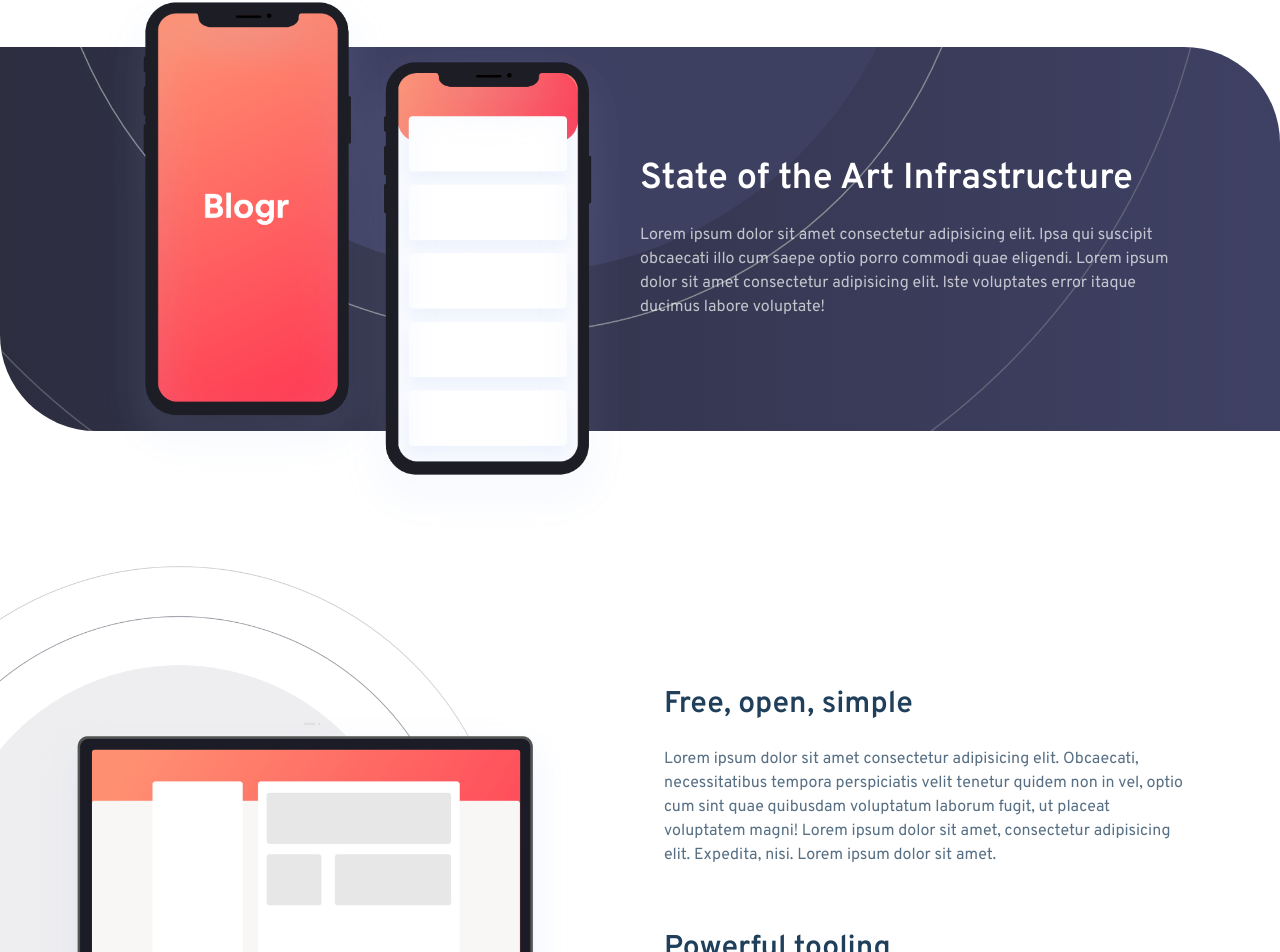
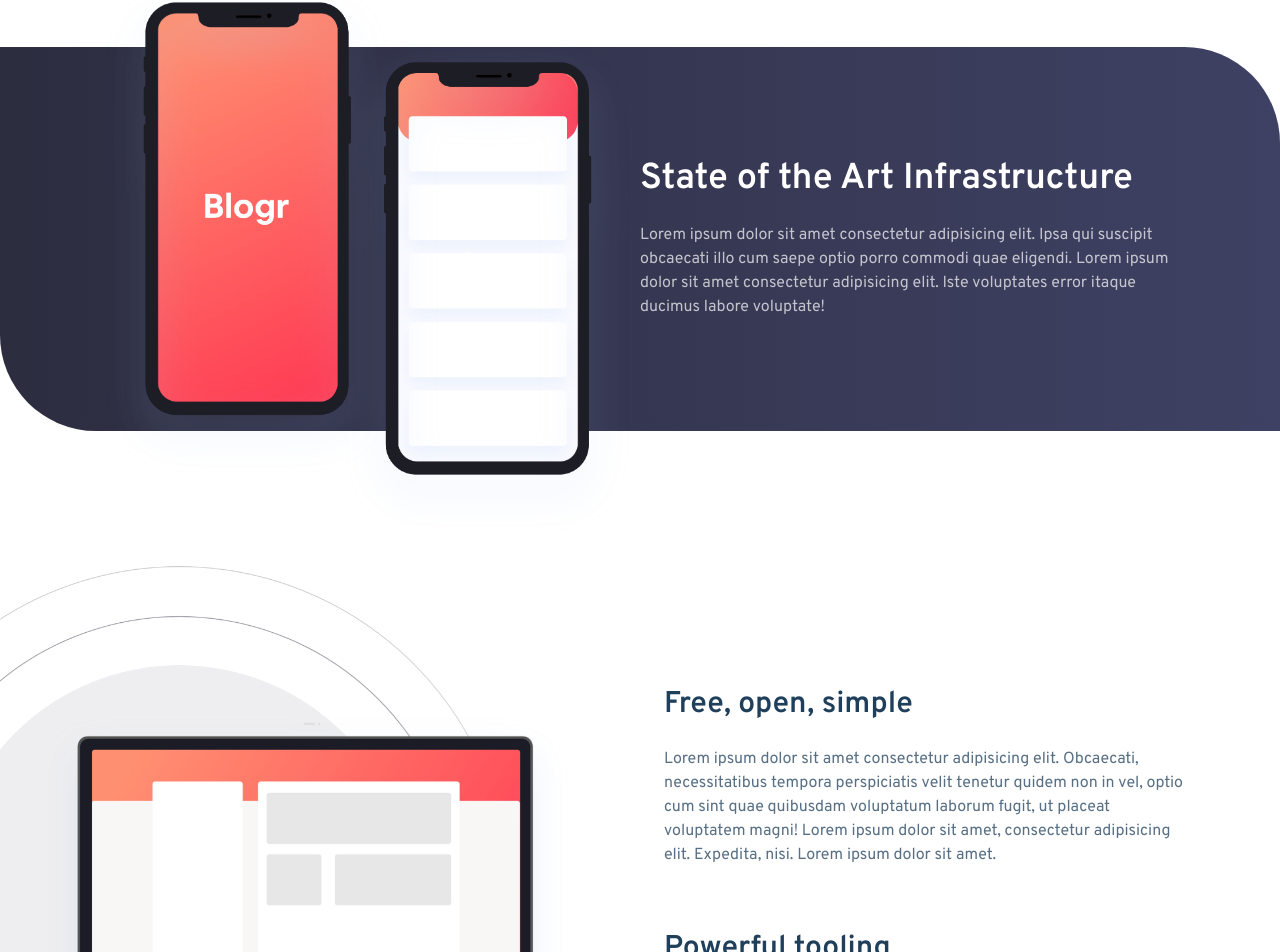
Before and after one commit to dimashilmawan/landing-page-next-13-framer-motion, a Next.js app: page / in a window 1280 px wide. Shown: the part 1611-2563 px from the top of the page. Built offline with nearby package versions, Linux system fonts and the light colour scheme.

Commit message:
add animate again

```diff
--- a/app/components/AuthModal.jsx
+++ b/app/components/AuthModal.jsx
@@ -23,6 +23,7 @@ const AuthModal = ({ login }) => {
             >
               <Image
                 alt="Image Auth"
+                priority
                 className="h-auto w-full object-cover"
                 src={login ? illustrationLaptopMobile : illustrationPhones}
               />
--- a/app/components/MobileNav.jsx
+++ b/app/components/MobileNav.jsx
@@ -29,6 +29,7 @@ const MobileNav = () => {
               <Image
                 alt="icon hamburger "
                 src={iconHamburger}
+                priority
                 className="h-auto w-[32px]"
               />
             </motion.button>
--- a/app/components/Modal.jsx
+++ b/app/components/Modal.jsx
@@ -63,6 +63,7 @@ const Labels = ({ dropdown, onToggleDropdown }) => {
               <Image
                 alt="icon arrow"
                 src={iconArrow}
+                priority
                 className={`-mb-1 h-auto w-[12px]  ${
                   dropdown === label ? "rotate-180 " : ""
                 } transition-all`}
--- a/app/components/NavLink.jsx
+++ b/app/components/NavLink.jsx
@@ -24,6 +24,7 @@ const NavLink = ({ children }) => {
       <Image
         alt=""
         src={iconArrow}
+        priority
         className="-mb-[2px] h-auto w-[12px] opacity-75 transition-all duration-200 group-hover:rotate-180 group-hover:opacity-100"
       />
       <ToolTips isTooltipsActive={isTooltipsActive} label={children} />
--- a/app/components/TextBox.jsx
+++ b/app/components/TextBox.jsx
@@ -1,6 +1,15 @@
-const TextBox = ({ children, className, direction }) => {
+"use client";
+import { motion } from "framer-motion";
+
+const TextBox = ({ children, className, direction, delay = false }) => {
   return (
-    <div className={` ${className}`}>
+    <motion.div
+      initial={{ opacity: 0, x: direction === "left" ? "50%" : "-50%" }}
+      whileInView={{ opacity: 1, x: 0 }}
+      viewport={{ amount: 0.5 }}
+      transition={{ delay: delay ? 0.2 : 0 }}
+      className={`${className}`}
+    >
       <h3 className="text-3xl font-semibold text-[#1f3f5b] xl:text-2xl lg:text-xl xs:text-lg">
         {children}
       </h3>
@@ -11,7 +20,24 @@ const TextBox = ({ children, className, direction }) => {
         voluptatem magni! Lorem ipsum dolor sit amet, consectetur adipisicing
         elit. Expedita, nisi. Lorem ipsum dolor sit amet.
       </p>
-    </div>
+    </motion.div>
   );
 };
 export default TextBox;
+// const TextBox = ({ children, className, direction }) => {
+//   return (
+//     <div className={` ${className}`}>
+//       <h3 className="text-3xl font-semibold text-[#1f3f5b] xl:text-2xl lg:text-xl xs:text-lg">
+//         {children}
+//       </h3>
+//       <p className="mt-6 text-[rgba(31,63,91,0.75)] lg:mt-3 lg:text-sm">
+//         Lorem ipsum dolor sit amet consectetur adipisicing elit. Obcaecati,
+//         necessitatibus tempora perspiciatis velit tenetur quidem non in vel,
+//         optio cum sint quae quibusdam voluptatum laborum fugit, ut placeat
+//         voluptatem magni! Lorem ipsum dolor sit amet, consectetur adipisicing
+//         elit. Expedita, nisi. Lorem ipsum dolor sit amet.
+//       </p>
+//     </div>
+//   );
+// };
+// export default TextBox;
--- a/app/components/phones/PhonesDesc.jsx
+++ b/app/components/phones/PhonesDesc.jsx
@@ -1,6 +1,13 @@
+"use client";
+import { motion } from "framer-motion";
 const PhonesDesc = () => {
   return (
-    <div className="flex-1">
+    <motion.div
+      initial={{ opacity: 0, x: "-75%" }}
+      whileInView={{ opacity: 1, x: 0 }}
+      viewport={{ amount: 0.5 }}
+      className="flex-1 "
+    >
       <h3 className="text-4xl font-semibold text-white xl:text-3xl lg:text-2xl sm:text-xl">
         State of the Art Infrastructure
       </h3>
@@ -10,7 +17,24 @@ const PhonesDesc = () => {
         Lorem ipsum dolor sit amet consectetur adipisicing elit. Iste voluptates
         error itaque ducimus labore voluptate!
       </p>
-    </div>
+    </motion.div>
   );
 };
 export default PhonesDesc;
+
+// const PhonesDesc = () => {
+//   return (
+//     <div className="flex-1">
+//       <h3 className="text-4xl font-semibold text-white xl:text-3xl lg:text-2xl sm:text-xl">
+//         State of the Art Infrastructure
+//       </h3>
+//       <p className="mt-6 text-white/70 lg:mt-4 lg:text-sm sm:mt-3">
+//         Lorem ipsum dolor sit amet consectetur adipisicing elit. Ipsa qui
+//         suscipit obcaecati illo cum saepe optio porro commodi quae eligendi.
+//         Lorem ipsum dolor sit amet consectetur adipisicing elit. Iste voluptates
+//         error itaque ducimus labore voluptate!
+//       </p>
+//     </div>
+//   );
+// };
+// export default PhonesDesc;
--- a/app/layout.jsx
+++ b/app/layout.jsx
@@ -24,7 +24,7 @@ export default function RootLayout({ children }) {
   return (
     <html lang="en" className="scroll-smooth">
       <body
-        className={` ${overpass.variable} ${ubuntu.variable} ${overpass.className} overflow-x-hidden`}
+        className={` ${overpass.variable} ${ubuntu.variable} ${overpass.className}`}
       >
         <>
           <Container className="absolute left-0 top-10 z-[100] ">
--- a/app/scenes/Editor.jsx
+++ b/app/scenes/Editor.jsx
@@ -14,11 +14,11 @@ const Editor = () => {
         <div className="mt-20 flex gap-8 xl:mt-14 md:flex-col xs:mt-8 ">
           <div className="flex-1 md:order-2 sm:text-center">
             <TextBox direction="left">Introducing an extensible editor</TextBox>
-            <TextBox direction="left" className="mt-16 lg:mt-8">
+            <TextBox direction="left" delay className="mt-16 lg:mt-8">
               Robust content management
             </TextBox>
           </div>
-          <div className="flex flex-1 items-center justify-center md:order-1">
+          <div className="relative z-50 flex flex-1 items-center justify-center md:order-1">
             <Image
               alt="illustration editor desktop"
               src={illustrationEditorDesk}
--- a/app/scenes/Intro.jsx
+++ b/app/scenes/Intro.jsx
@@ -12,11 +12,13 @@ const Intro = () => {
         <Image
           alt="background pattern intro desk"
           src={bgPatternIntroDesk}
+          priority
           className=" h-auto w-full -translate-y-16 translate-x-[28rem] scale-[1.75] object-cover xl:translate-x-[24rem] lg:-translate-y-8 lg:translate-x-[16rem]  md:translate-x-[12rem] sm:hidden "
         />
         <Image
           alt="background pattern intro mobile"
           src={bgPatternIntroMobile}
+          priority
           className="hidden h-auto w-full translate-x-1/3 translate-y-24 scale-[3.25] object-cover sm:block"
         />
       </div>
--- a/app/scenes/Laptop.jsx
+++ b/app/scenes/Laptop.jsx
@@ -7,9 +7,9 @@ import Image from "next/image";
 const Laptop = () => {
   return (
     <div>
-      <Container className="overflow-hidden py-64 xl:py-52 lg:py-44 md:py-36 sm:py-28 sm:text-center xs:py-20">
+      <Container className="overflow-x-hidden py-64 xl:py-52 lg:py-44 md:py-36 sm:py-28 sm:text-center xs:py-20">
         <div className="flex gap-12 lg:gap-8 sm:flex-col sm:gap-16 xs:gap-12">
-          <div className="flex flex-1 items-center justify-center ">
+          <div className="relative z-50 flex flex-1 items-center justify-center">
             <Image
               alt="illustration laptop desktop"
               src={illustrationLaptopDesk}
@@ -23,7 +23,9 @@ const Laptop = () => {
           </div>
           <div className="flex-1 ">
             <TextBox>Free, open, simple</TextBox>
-            <TextBox className="mt-16 md:mt-10">Powerful tooling</TextBox>
+            <TextBox delay className="mt-16 md:mt-10">
+              Powerful tooling
+            </TextBox>
           </div>
         </div>
       </Container>
--- a/app/scenes/Phones.jsx
+++ b/app/scenes/Phones.jsx
@@ -7,16 +7,16 @@ import bgPatternCircles from "@/images/bg-pattern-circles.png";
 const Phones = () => {
   return (
     <div className="relative  rounded-bl-[96px] rounded-tr-[96px] bg-gradient-to-r from-[#2c2d3f] to-[#3f4164] py-28 xl:py-20 lg:py-16">
-      <div className="absolute left-0 top-0 h-full w-full overflow-hidden rounded-bl-[96px] rounded-tr-[96px] ">
+      {/* <div className="absolute left-0 top-0 h-full w-full overflow-hidden rounded-bl-[96px] rounded-tr-[96px] ">
         <Image
           alt="bg pattern circles"
           src={bgPatternCircles}
           className="absolute -bottom-[20%] -left-[10%] scale-110 xl:-left-[20%] xl:scale-100 sm:bottom-0 sm:left-1/2 sm:-translate-x-1/2 sm:-translate-y-40 sm:scale-150 xs:-translate-y-56"
         />
-      </div>
-      <Container className="relative sm:text-center">
+      </div> */}
+      <Container className="sm:text-center">
         <div className="flex lg:gap-8 md:gap-16 sm:flex-col xs:gap-4">
-          <div className="flex flex-1 items-center justify-center ">
+          <div className="relative z-50 flex flex-1 items-center justify-center">
             <Image
               alt="illustration phones"
               src={illustrationPhones}
```
